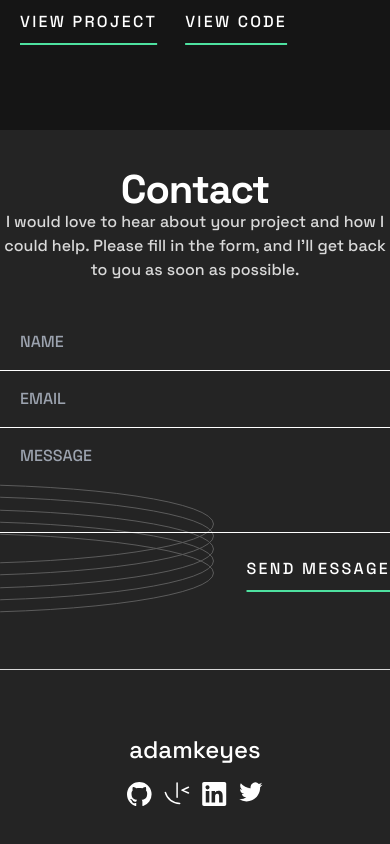
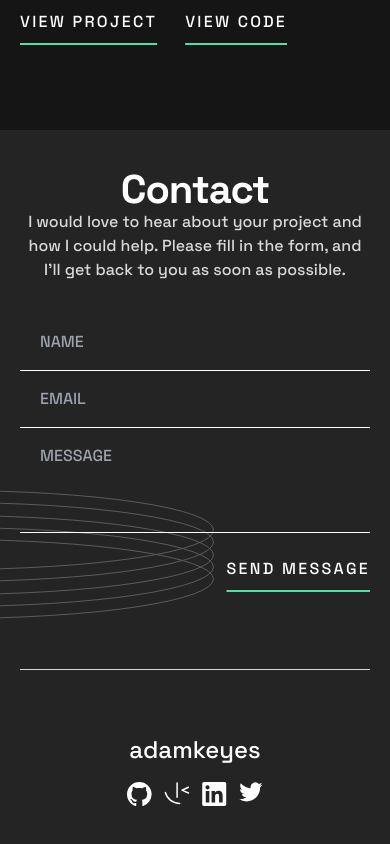
Before and after one commit to Csabooo/forntendmentor-15-single-page-dev-portfolio-react, a React (Create React App) app: page / in a window 390 px wide. Shown: the part 4293-5137 px from the top of the page. Built offline with nearby package versions, Linux system fonts and the light colour scheme.

Commit message:
desktop version v3.0

```diff
--- a/src/components/Contact.js
+++ b/src/components/Contact.js
@@ -3,9 +3,11 @@ import Form from "./Form";
 
 function Contact() {
   return (
-    <div id="contact" className="relative pb-14 pt-10 bg-dark_grey xl:pt-20">
+    <div
+      id="contact"
+      className="relative pb-14 pt-10 px-5 bg-dark_grey xl:pt-20">
       <svg
-        className="absolute top-[354px] md:top-[450px] right-44 md:-left-[370px] xl:left-[70px] xl:top-[320px]"
+        className="absolute top-[360px] md:top-[450px] right-44 md:-left-[370px] xl:left-[70px] xl:top-[320px]"
         xmlns="http://www.w3.org/2000/svg"
         width="530"
         height="129">
```
